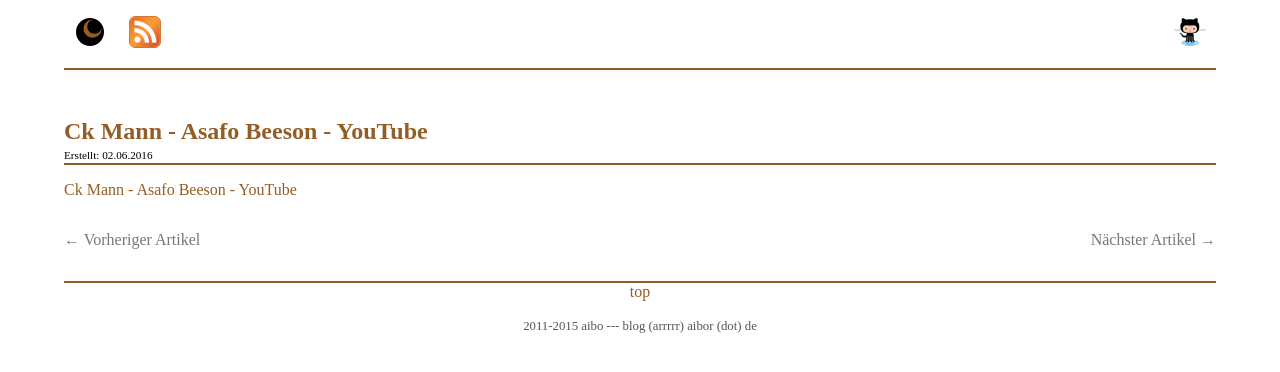
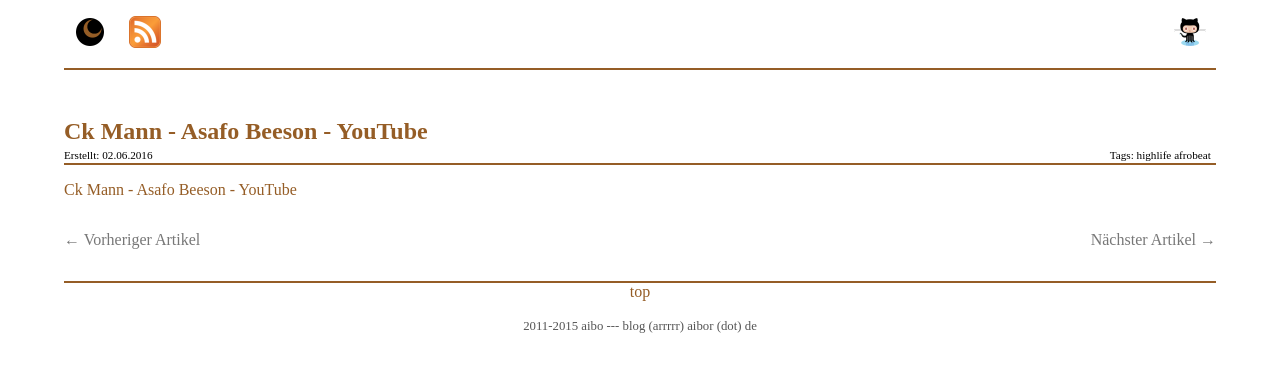
Before and after one commit to aibor/aibor.github.com, a Jekyll site: the page built from _posts/2016-06-02-215049.html, in a window 1280 px wide. Shown: the top 372 px of the page. Built offline with Jekyll 4.4.1, drawn with Linux system fonts in a browser that asks for light colours.

Commit message:
added tags

```diff
--- a/_posts/2016-06-02-214529.html
+++ b/_posts/2016-06-02-214529.html
@@ -3,5 +3,6 @@
 categories: links
 date: 2016-06-02 21:45:31
 title: "African Movement _ C.K. Mann - Funky Highlife (SPGroove Edit) new wav dL by Sans Gr☮☮ve | Free Listening on SoundCloud"
+tags: highlife afrobeat
 ---
 <a href="https://soundcloud.com/valerio-natarelli/sets/african-movement-c-k-mann" title="African Movement _ C.K. Mann - Funky Highlife (SPGroove Edit) new wav dL by Sans Gr☮☮ve | Free Listening on SoundCloud">African Movement _ C.K. Mann - Funky Highlife (SPGroove Edit) new wav dL by Sans Gr☮☮ve | Free Listening on SoundCloud</a>
--- a/_posts/2016-06-02-215049.html
+++ b/_posts/2016-06-02-215049.html
@@ -3,5 +3,6 @@
 categories: links
 date: 2016-06-02 21:50:50
 title: "Ck Mann - Asafo Beeson - YouTube"
+tags: highlife afrobeat
 ---
 <a href="https://www.youtube.com/watch?v=EXKzXiVwWN0" title="Ck Mann - Asafo Beeson - YouTube">Ck Mann - Asafo Beeson - YouTube</a>
```
